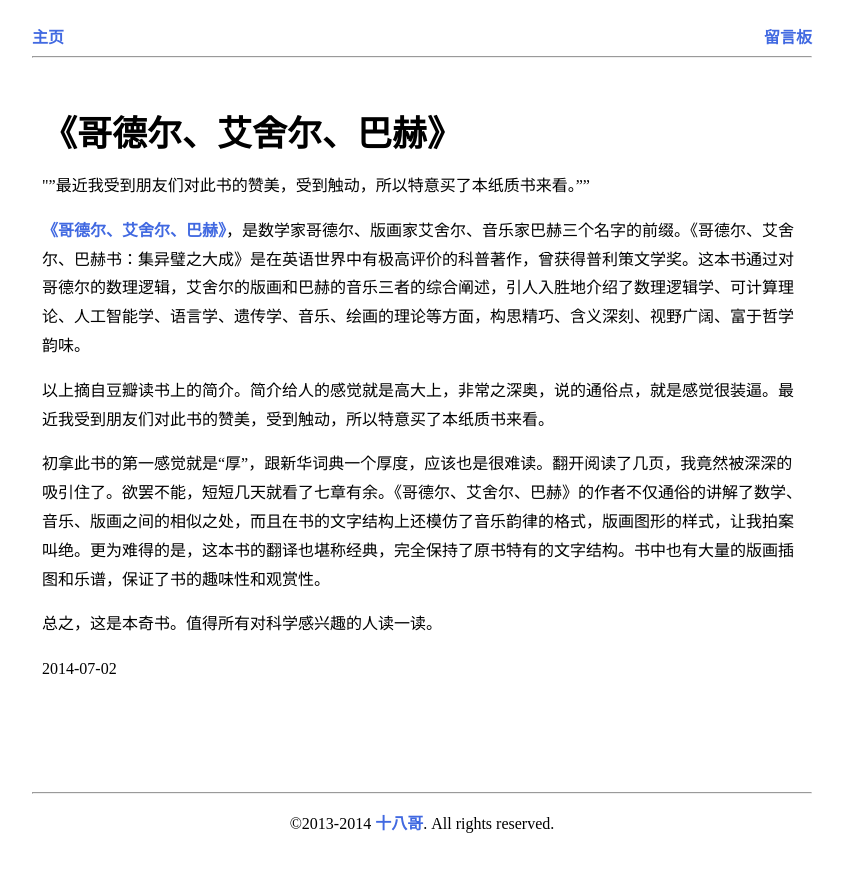
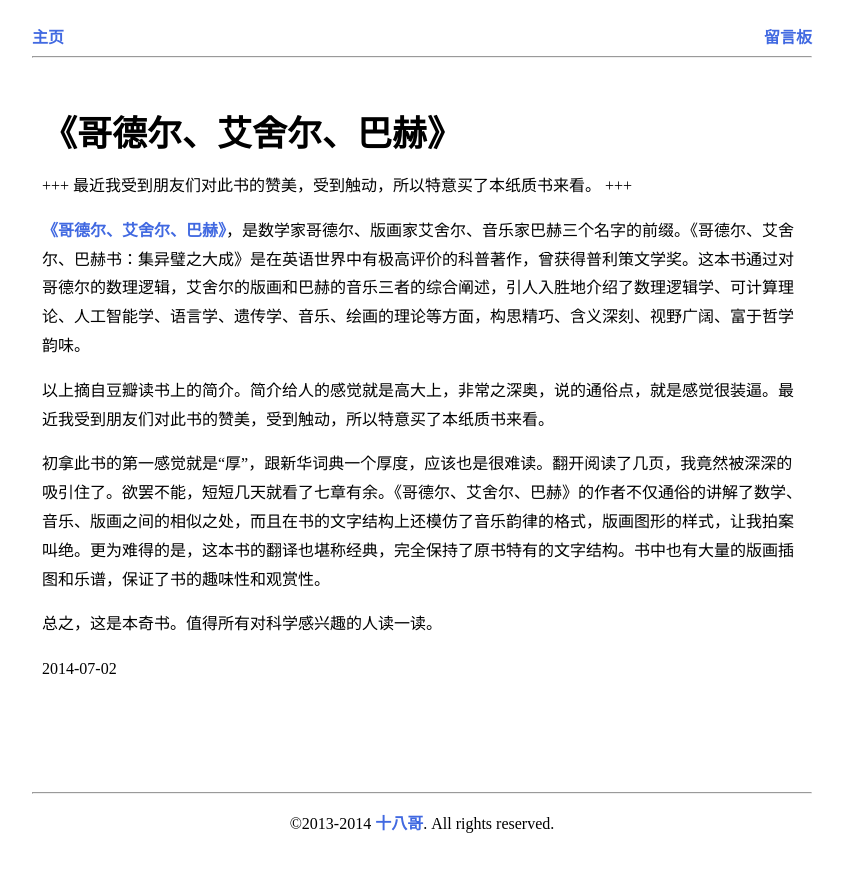
Before and after one commit to cforth/blog, a Jekyll site: the page built from _posts/2014-07-02-g-e-b.md, in a window 1280 px wide. Shown: the top 872 px of the page, without its empty margins (218-1062 px from the left). Built offline with Jekyll 4.4.1, drawn with Linux system fonts in a browser that asks for light colours; Markdown is read by kramdown in place of the engine named in the settings; comment, search, counter and statistics services are not loaded.

Commit message:
测试摘要

```diff
--- a/_config.yml
+++ b/_config.yml
@@ -6,4 +6,4 @@
 paginate: 12
 paginate_path: "/page:num"
 
-excerpt_separator: "\"\""
+excerpt_separator: "+++"
--- a/_posts/2014-07-02-g-e-b.md
+++ b/_posts/2014-07-02-g-e-b.md
@@ -6,7 +6,9 @@
 {{ page.title }}
 ----------------
 
-""最近我受到朋友们对此书的赞美，受到触动，所以特意买了本纸质书来看。""
++++
+最近我受到朋友们对此书的赞美，受到触动，所以特意买了本纸质书来看。
++++
 
 [**《哥德尔、艾舍尔、巴赫》**](http://book.douban.com/subject/1291204/)，是数学家哥德尔、版画家艾舍尔、音乐家巴赫三个名字的前缀。《哥德尔、艾舍尔、巴赫书：集异璧之大成》是在英语世界中有极高评价的科普著作，曾获得普利策文学奖。这本书通过对哥德尔的数理逻辑，艾舍尔的版画和巴赫的音乐三者的综合阐述，引人入胜地介绍了数理逻辑学、可计算理论、人工智能学、语言学、遗传学、音乐、绘画的理论等方面，构思精巧、含义深刻、视野广阔、富于哲学韵味。
 
```
